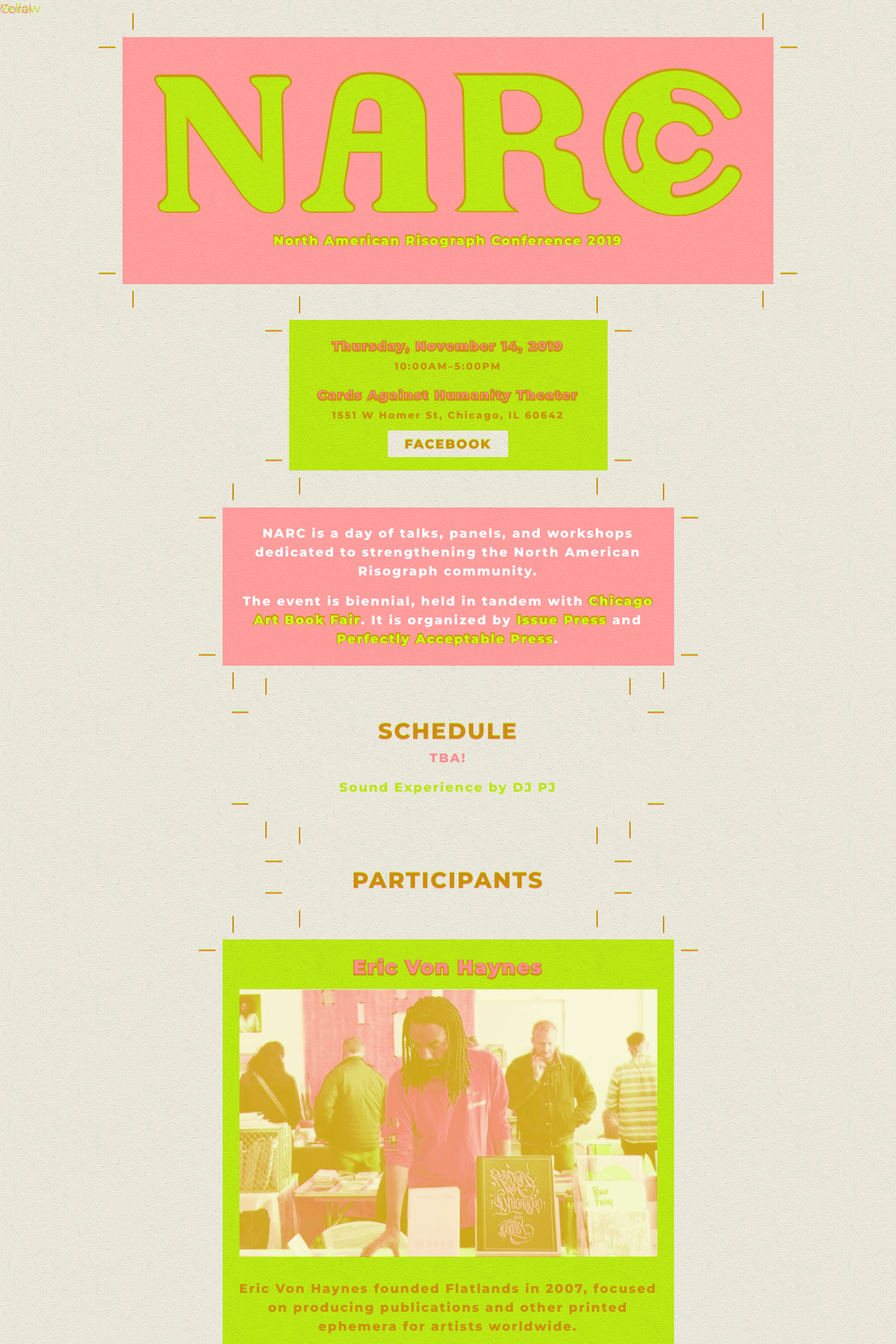
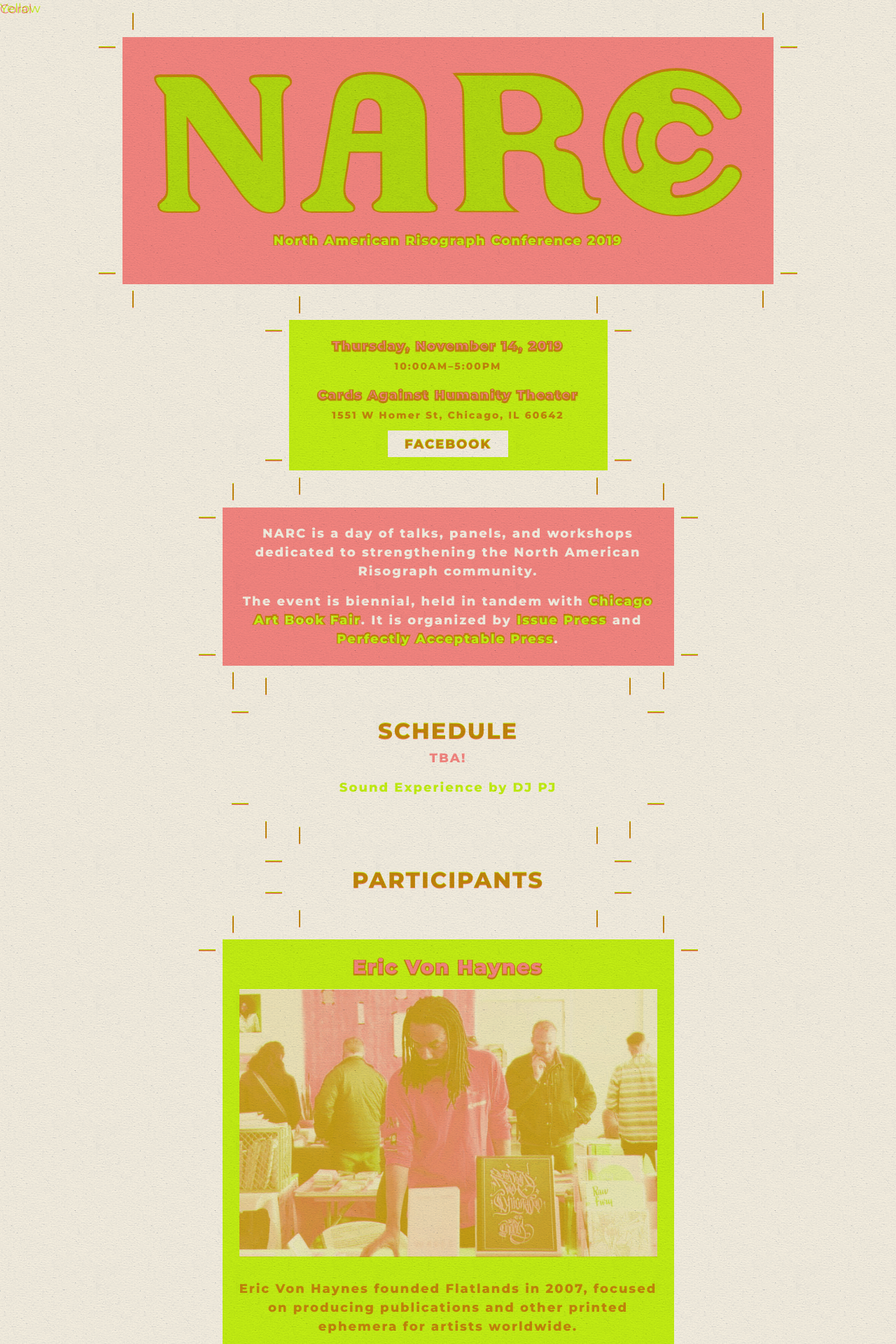
Before and after one commit to mixedfeelings/NARC, a PHP site: page /2019/index.php in a window 1280 px wide. Shown: the top 1920 px of the page at 70% size. Run offline with PHP 8.4, Linux system fonts and the light colour scheme.

Commit message:
some additional fixes for chrome

```diff
--- a/2019/css/narc.css
+++ b/2019/css/narc.css
@@ -3,13 +3,13 @@
 }
 
 .background {
-	background-color: rgba(251,248,230,1);
+	background-color: rgba(255,248,230,1);
 	background-image: url('../images/beige-paper.png');
 	font-size: 18px;
 	/*padding: 2rem;*/
 	font-family: 'Montserrat', sans-serif;
 	display: block;
-	position: fixed;
+	position: absolute;
 	overflow: scroll;
 	width: 100%;
 	height: 100%;
@@ -27,27 +27,28 @@
 	/*position: absolute;*/
 	top: 0;
 	width: 100%;
+	mix-blend-mode:multiply;
 }
 
 .layer.yellow {
 	position: absolute;
 	top: 0;
-	mix-blend-mode:multiply;
+
 	z-index: 1;
 }
 
 .bg-coral .inside  {
 	background-color: rgba(255,142,145,1);
-	background-image: url('../images/beige-paper_2.png');
-}
+/*	background-image: url('../images/beige-paper_2.png');
+*/}
 
 .bg-yellow .inside  {
 	background-color: rgba(204,255,21,1);
 }
 
 .bg-paper .inside {
-	background-color: rgba(251,248,230,1);
-	background-image: url('../images/beige-paper.png');
+/*	background-color: rgba(251,248,230,1);
+	background-image: url('../images/beige-paper.png');*/
 }
 
 .bg-white {
@@ -137,8 +138,9 @@
 }
 
 .box {
-	background-color: rgba(251,248,230,1);
-	background-image: url('../images/beige-paper.png');
+/*	background-color: rgba(251,248,230,1);
+	background-image: url('../images/beige-paper.png');*/
+	background-color: #fff;
  	text-align: center;
  	font-weight: 700;
  	letter-spacing: 2px;
@@ -170,7 +172,7 @@
 
 .layer.coral .box:before, .layer.coral .box:after {
   border: solid rgba(255,142,145,1);
-  z-index:-10;
+  z-index:-1;
 }
 
 .layer.yellow .box:before, .layer.yellow .box:after {
```
